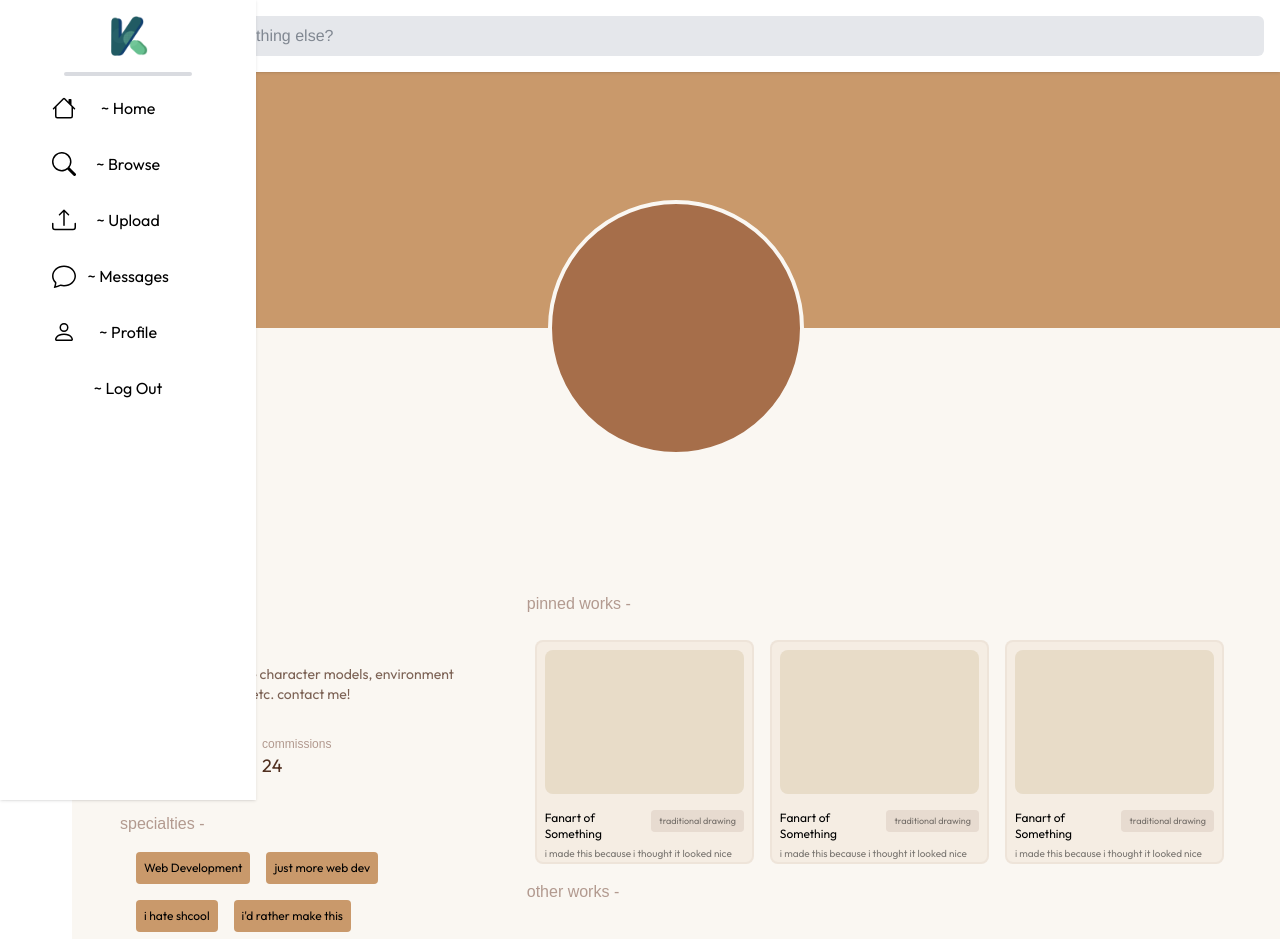
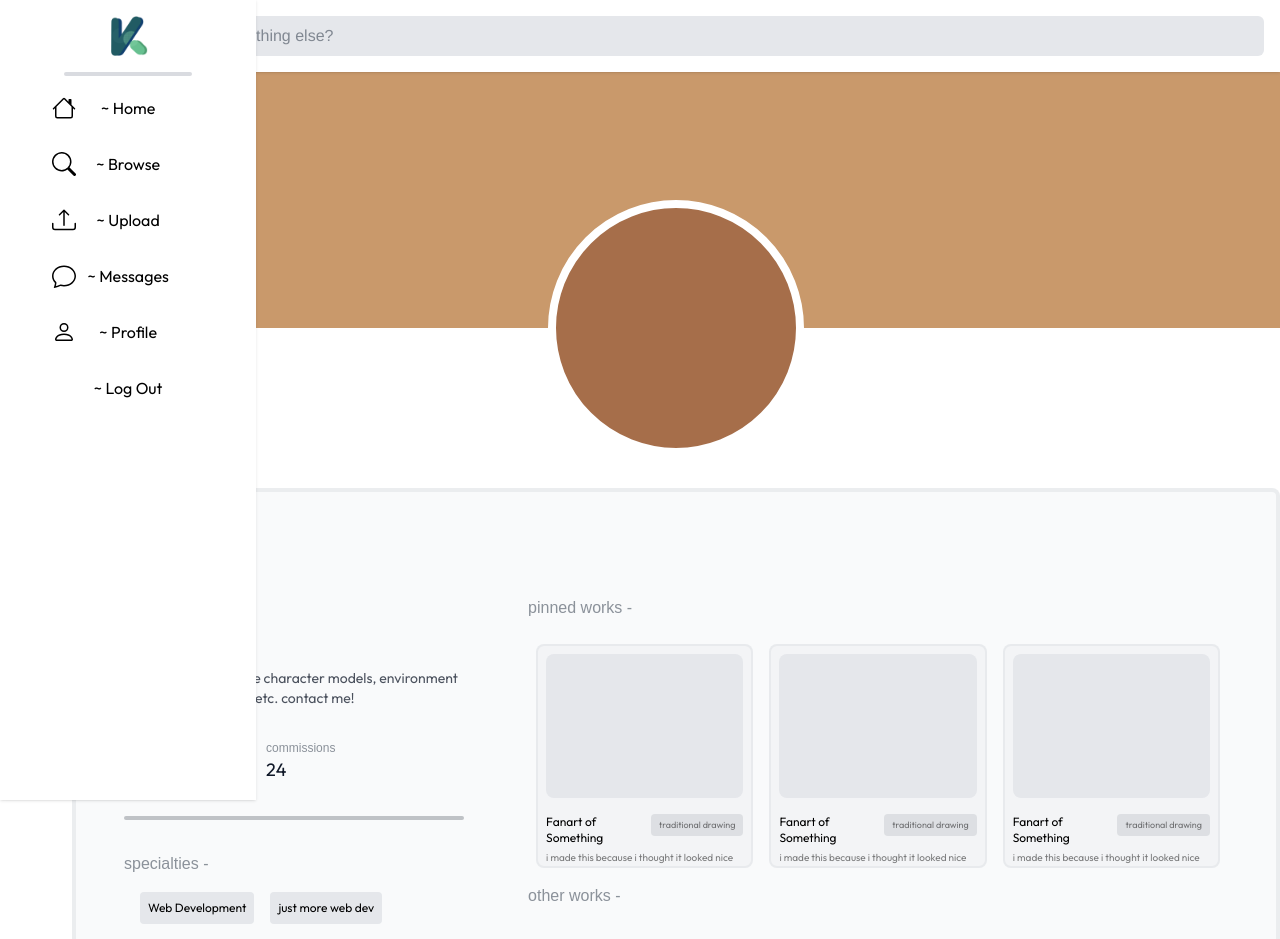
Before and after one commit to waterimcooked/Kreate, a Next.js app: page /1 in a window 1280 px wide. Shown: the top 939 px of the page. Built offline with nearby package versions, Linux system fonts and the light colour scheme; a web font is replaced by a local one.

Commit message:
idk what happened, i think i changed something in upload page and profile page

```diff
--- a/components/ProfilePage.tsx
+++ b/components/ProfilePage.tsx
@@ -6,51 +6,51 @@ import ProfilePin from "./ProfilePin";
 export default function ProfilePage({ profileData }: { profileData: any }) {
     return (
         <div className="flex flex-col">
-            <div className="flex flex-col w-full h-full bg-mocha-50">
-
+            <div className="flex flex-col w-full h-full bg-white">
                 <div className="relative">
-
                     <div className="bg-mocha-400 h-64" id="BANNER"></div>
 
                     <div className="flex flex-col items-center -mt-32 relative z-10">
-                        <div className="rounded-full bg-mocha-600 h-64 w-64 border-4 border-mocha-50" id="PROFILE PICTURE"></div>
+                        <div className="rounded-full bg-mocha-600 h-64 w-64 border-8 border-white" id="PROFILE PICTURE"></div>
                     </div>
                 </div>
 
-                <div className="flex flex-row mt-8 p-16 max-w-7xl mx-auto px-4" id="INFORMATION">
+                <div className="flex flex-row mt-8 p-16 max-w-7xl mx-auto px-4 bg-gray-50 border-4 border-gray-500/10 rounded-lg" id="INFORMATION">
                     <div className="w-1/2 p-4 m-4" id="LEFT SIDE">
 
                         <h1 className="text-3xl font-outfit">Water</h1>
-                        <h2 className="text-lg text-mocha-800/75 font-outfit">@water</h2>
+                        <h2 className="text-lg text-gray-300 font-outfit">@water</h2>
 
-                        <h3 className="text-sm text-mocha-900/75 font-outfit mt-4">i'm water, and i create character models, environment design, game assets, etc. contact me!</h3>
+                        <h3 className="text-sm text-gray-900/75 font-outfit mt-4">i'm water, and i create character models, environment design, game assets, etc. contact me!</h3>
 
                         <div className="mt-4 pt-4" id="SOCIAL STATS">
                             <div className="flex flex-row gap-6">
                                 <div className="flex flex-col">
-                                    <p className="text-xs font-sora text-mocha-800/50">followers</p>
-                                    <p className="text-lg font-outfit font-medium text-mocha-900">1,247</p>
+                                    <p className="text-xs font-sora text-gray-800/50">followers</p>
+                                    <p className="text-lg font-outfit font-medium text-gray-900">1,247</p>
                                 </div>
                                 <div className="flex flex-col">
-                                    <p className="text-xs font-sora text-mocha-800/50">following</p>
-                                    <p className="text-lg font-outfit font-medium text-mocha-900">89</p>
+                                    <p className="text-xs font-sora text-gray-800/50">following</p>
+                                    <p className="text-lg font-outfit font-medium text-gray-900">89</p>
                                 </div>
                                 <div className="flex flex-col">
-                                    <p className="text-xs font-sora text-mocha-800/50">commissions</p>
-                                    <p className="text-lg font-outfit font-medium text-mocha-900">24</p>
+                                    <p className="text-xs font-sora text-gray-800/50">commissions</p>
+                                    <p className="text-lg font-outfit font-medium text-gray-900">24</p>
                                 </div>
                             </div>
                         </div>
 
+                        <div className="mt-8 w-full pl-4 pr-4 h-1 rounded-lg bg-gray-900/25"></div>
+
                         <div className="mt-4 pt-4" id="SPECIALTIES MAYBE">
-                            <h1 className="font-sora text-mocha-800/50"> specialties - </h1>
+                            <h1 className="font-sora text-gray-800/50"> specialties - </h1>
                             <div className="flex flex-wrap p-2">
 
-                                <ProfileSpecialty specialty="Web Development" className="bg-mocha-400"/>
-                                <ProfileSpecialty specialty="just more web dev" className="bg-mocha-400"/>
-                                <ProfileSpecialty specialty="i hate shcool" className="bg-mocha-400"/>
-                                <ProfileSpecialty specialty="i'd rather make this" className="bg-mocha-400"/>
-                                <ProfileSpecialty specialty="than do allat" className="bg-mocha-400"/>
+                                <ProfileSpecialty specialty="Web Development" className="bg-gray-200"/>
+                                <ProfileSpecialty specialty="just more web dev" className="bg-gray-200"/>
+                                <ProfileSpecialty specialty="i hate shcool" className="bg-gray-200"/>
+                                <ProfileSpecialty specialty="i'd rather make this" className="bg-gray-200"/>
+                                <ProfileSpecialty specialty="than do allat" className="bg-gray-200"/>
                             </div>
                         </div>
                     </div>
@@ -59,7 +59,7 @@ export default function ProfilePage({ profileData }: { profileData: any }) {
 
                     <div className="p-4 m-4 rounded-lg w-full" id="RIGHT SIDE">
                         <div className="mt-2" id="PINS">
-                            <h1 className="font-sora text-mocha-800/50">pinned works -</h1>
+                            <h1 className="font-sora text-gray-800/50">pinned works -</h1>
                             <div className="grid grid-cols-3 mt-4">
                                 <ProfilePin/>
                                 <ProfilePin/>
@@ -68,7 +68,7 @@ export default function ProfilePage({ profileData }: { profileData: any }) {
                         </div>
 
                         <div className="mt-2" id="OTHERS">
-                            <h1 className="font-sora text-mocha-800/50">other works -</h1>
+                            <h1 className="font-sora text-gray-800/50">other works -</h1>
                             <div className="grid grid-cols-3 mt-4">
 
                             </div>
--- a/components/ProfilePin.tsx
+++ b/components/ProfilePin.tsx
@@ -2,8 +2,8 @@
 
 export default function ProfilePin() {
     return (
-        <div className="p-2 m-2 h-56 rounded-lg border-2 border-mocha-800/5 bg-mocha-100">
-            <div className="w-full h-36 bg-mocha-200 rounded-lg" id="workPreview"></div>
+        <div className="p-2 m-2 h-56 rounded-lg border-2 border-gray-800/5 bg-gray-100">
+            <div className="w-full h-36 bg-gray-200 rounded-lg" id="workPreview"></div>
 
             <div className="flex flex-row mt-4 gap-2" id="workInformation">
                 <div className="flex flex-col justify-center flex-1" id="left">
@@ -12,7 +12,7 @@ export default function ProfilePin() {
                     </div>
                 </div>
                 <div className="flex items-end flex-col flex-1" id="right">
-                    <div className="rounded bg-mocha-800/10 px-2 py-1" id="medium">
+                    <div className="rounded bg-gray-800/10 px-2 py-1" id="medium">
                         <div className="text-[9px] font-outfit text-black/50">
                             traditional drawing
                         </div>
--- a/components/UploadPage.tsx
+++ b/components/UploadPage.tsx
@@ -45,12 +45,12 @@ export default function UploadPage() {
             <div className="flex flex-row w-full h-auto p-4" id="WORK INFORMATION">
                 <div className="flex flex-col w-full h-auto p-4">
                     <div className="mt-4">
-                        <h1 className="font-outfit text-2xl text-gray-500/75" id="title">title -</h1>
+                        <h1 className="font-outfit text-lg text-gray-500/75" id="title">title -</h1>
                         <input type="text" className="w-full border-2 border-gray-500/50 rounded-lg p-2 mt-2 font-outfit" placeholder="give a unique title that will WOW the users" value={title} onChange={handleTitle} />
                     </div>
 
                     <div className="mt-4">
-                        <h1 className="font-outfit text-2xl text-gray-500/75" id="title">description -</h1>
+                        <h1 className="font-outfit text-lg text-gray-500/75" id="title">description -</h1>
                         <textarea name="" className="w-full border-2 border-gray-500/50 rounded-lg p-2 mt-2 font-outfit" placeholder="what's this even about?" id=""></textarea>
                         <p className="font-outfit text-xs text-gray-500/40">
                             max characters: 100, make it count
@@ -59,11 +59,11 @@ export default function UploadPage() {
 
                     <div className="flex w-full h-auto p-4">
                         <div className="m-2 w-full">
-                            <h1 className="font-outfit text-2xl text-gray-500/75">category -</h1>
+                            <h1 className="font-outfit text-lg text-gray-500/75">category -</h1>
                         </div>
 
                         <div className="m-2 w-full">
-                            <h1 className="font-outfit text-2xl text-gray-500/75">
+                            <h1 className="font-outfit text-lg text-gray-500/75">
                                 visiblity -
                             </h1>
 
```
